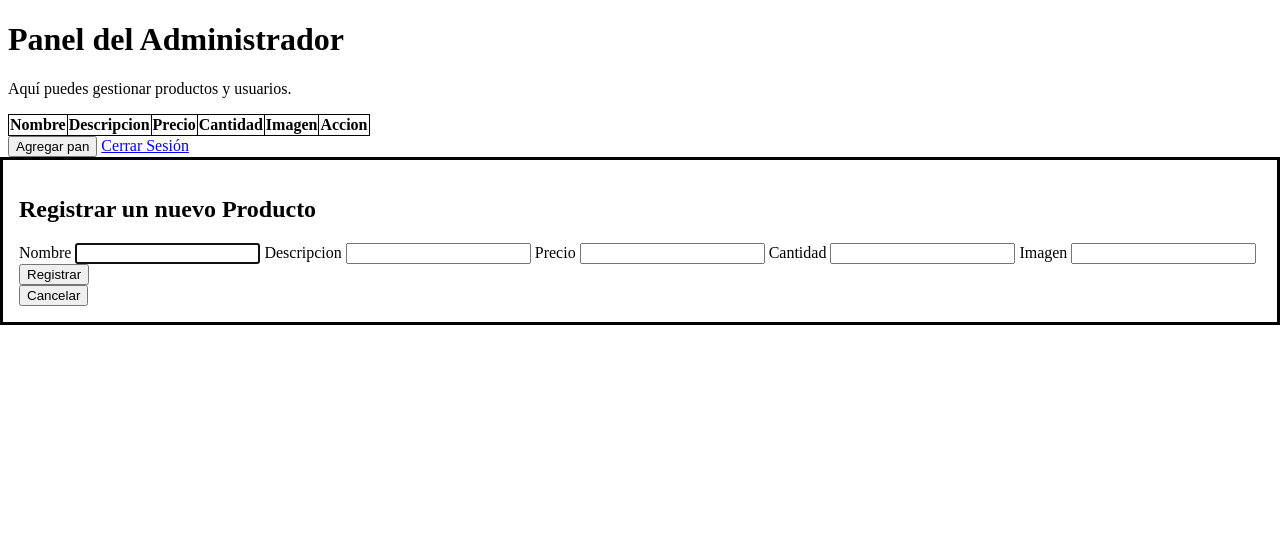
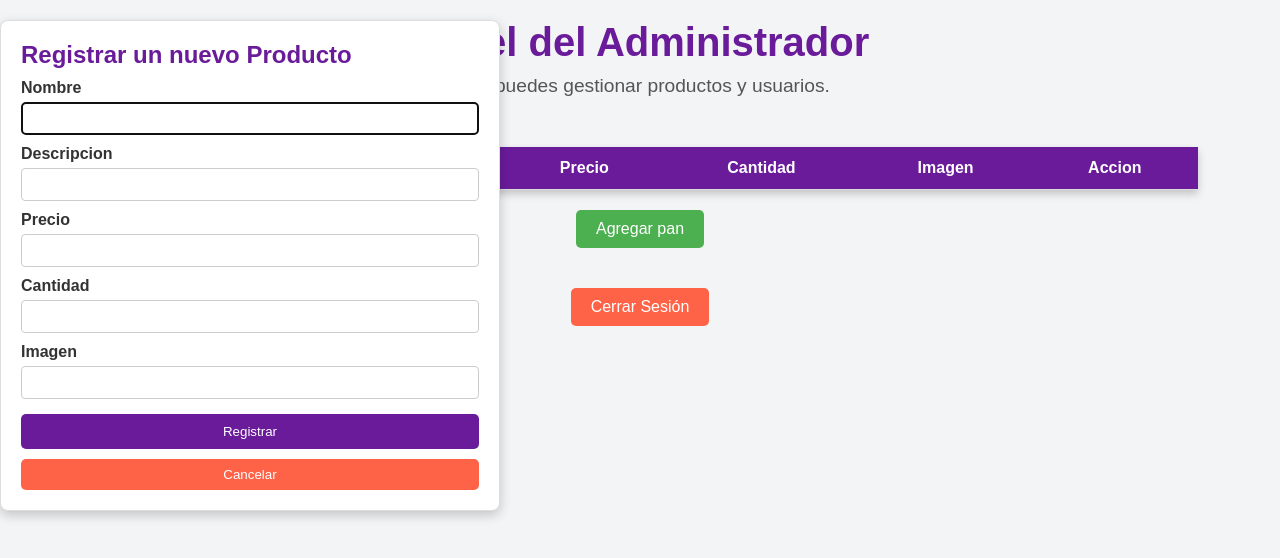
Before and after one commit to MemoInsanito123/desesperanza, a website: page public/admin.html in a window 1280 px wide. Both pictures are taken after a click on the button "Agregar pan". Drawn offline with Linux system fonts and the light colour scheme; no server answers.

Commit message:
version0.3

```diff
--- a/public/admin.html
+++ b/public/admin.html
@@ -5,7 +5,7 @@
         <meta name="viewport" content="width=device-width, initial-scale=1.0">
         <title>Panel del Administrador</title>
 
-        <link rel="stylesheet" href="./styles/productsStyles.css">
+        <link rel="stylesheet" href="./styles/admin.css">
     </head>
     <body>
 
--- /dev/null
+++ b/public/styles/admin.css
@@ -0,0 +1,177 @@
+/* Estilos Generales */
+* {
+    margin: 0;
+    padding: 0;
+    box-sizing: border-box;
+    font-family: Arial, sans-serif;
+}
+
+img{
+    height: 100px;
+    width: 100px;
+}
+
+body {
+    background-color: #f3f4f6;
+    color: #333;
+    display: flex;
+    flex-direction: column;
+    align-items: center;
+    padding: 20px;
+}
+
+/* Encabezado */
+h1 {
+    font-size: 2.5em;
+    color: #6a1b9a;
+    margin-bottom: 10px;
+    text-align: center;
+}
+
+p {
+    font-size: 1.2em;
+    color: #555;
+    margin-bottom: 30px;
+    text-align: center;
+}
+
+/* Tabla de Productos */
+#table_pan {
+    width: 90%;
+    border-collapse: collapse;
+    margin: 20px 0;
+    font-size: 1em;
+    box-shadow: 0px 4px 8px rgba(0, 0, 0, 0.2);
+}
+
+#table_pan thead {
+    background-color: #6a1b9a;
+    color: #fff;
+}
+
+#table_pan th, #table_pan td {
+    padding: 12px 15px;
+    text-align: center;
+    border-bottom: 1px solid #ddd;
+}
+
+#table_pan tr:nth-child(even) {
+    background-color: #f2f2f2;
+}
+
+#table_pan tr:hover {
+    background-color: #e0c3fc;
+}
+
+/* Botón Agregar Pan */
+#add_pan {
+    padding: 10px 20px;
+    background-color: #4caf50;
+    color: #fff;
+    font-size: 1em;
+    border: none;
+    border-radius: 5px;
+    cursor: pointer;
+    transition: background-color 0.3s ease;
+    margin-bottom: 20px;
+}
+
+#add_pan:hover {
+    background-color: #43a047;
+}
+
+/* Enlace Cerrar Sesión */
+a {
+    display: inline-block;
+    margin-top: 20px;
+    padding: 10px 20px;
+    background-color: #ff6347;
+    color: #fff;
+    text-decoration: none;
+    border-radius: 5px;
+    transition: background-color 0.3s ease;
+}
+
+a:hover {
+    background-color: #e5533a;
+}
+
+/* Estilos para los Diálogos (Modal) */
+dialog {
+    width: 90%;
+    max-width: 500px;
+    padding: 20px;
+    border: 1px solid #ddd;
+    border-radius: 8px;
+    box-shadow: 0px 4px 12px rgba(0, 0, 0, 0.2);
+}
+
+dialog h2 {
+    font-size: 1.5em;
+    color: #6a1b9a;
+    margin-bottom: 10px;
+}
+
+dialog form label {
+    display: block;
+    font-weight: bold;
+    margin-top: 10px;
+    color: #333;
+}
+
+dialog form input[type="text"],
+dialog form input[type="number"],
+dialog form input[type="url"] {
+    width: 100%;
+    padding: 8px;
+    margin-top: 5px;
+    border: 1px solid #ccc;
+    border-radius: 4px;
+}
+
+dialog form button[type="submit"] {
+    margin-top: 15px;
+    padding: 10px;
+    background-color: #6a1b9a;
+    color: #fff;
+    border: none;
+    border-radius: 5px;
+    cursor: pointer;
+    width: 100%;
+    transition: background-color 0.3s ease;
+}
+
+dialog form button[type="submit"]:hover {
+    background-color: #5a148d;
+}
+
+/* Botones de Cancelar en los diálogos */
+dialog button#cancelar_dialog0,
+dialog button#cancelar_dialog,
+dialog button#cancelar_dialog1 {
+    padding: 8px;
+    margin-top: 10px;
+    background-color: #ff6347;
+    color: #fff;
+    border: none;
+    border-radius: 5px;
+    cursor: pointer;
+    transition: background-color 0.3s ease;
+    width: 100%;
+}
+
+dialog button#cancelar_dialog0:hover,
+dialog button#cancelar_dialog:hover,
+dialog button#cancelar_dialog1:hover {
+    background-color: #e5533a;
+}
+
+/* Animaciones */
+h1 {
+    animation: slideIn 1s ease forwards;
+}
+
+@keyframes slideIn {
+    0% { transform: translateY(-50px); opacity: 0; }
+    100% { transform: translateY(0); opacity: 1; }
+}
--- /dev/null
+++ b/public/styles/index.css
@@ -0,0 +1,90 @@
+/* Estilos Generales */
+* {
+    margin: 0;
+    padding: 0;
+    box-sizing: border-box;
+    font-family: Arial, sans-serif;
+}
+
+img{
+    height: 100px;
+    width: 100px;
+}
+
+body {
+    background-color: #f3f4f6;
+    color: #333;
+    display: flex;
+    flex-direction: column;
+    align-items: center;
+    padding: 20px;
+}
+
+/* Encabezado */
+h1 {
+    font-size: 2.5em;
+    color: #8b4513;
+    margin-bottom: 10px;
+    text-align: center;
+}
+
+p {
+    font-size: 1.2em;
+    color: #555;
+    margin-bottom: 30px;
+    text-align: center;
+}
+
+/* Tabla de Productos */
+#productosTable {
+    width: 80%;
+    border-collapse: collapse;
+    margin: 20px 0;
+    font-size: 1em;
+    box-shadow: 0px 4px 8px rgba(0, 0, 0, 0.2);
+}
+
+#productosTable thead {
+    background-color: #8b4513;
+    color: #fff;
+}
+
+#productosTable th, #productosTable td {
+    padding: 12px 15px;
+    text-align: center;
+    border-bottom: 1px solid #ddd;
+}
+
+#productosTable tr:nth-child(even) {
+    background-color: #f2f2f2;
+}
+
+#productosTable tr:hover {
+    background-color: #f1e7d3;
+}
+
+/* Botón de Cerrar Sesión */
+a {
+    display: inline-block;
+    margin-top: 20px;
+    padding: 10px 20px;
+    background-color: #ff6347;
+    color: #fff;
+    text-decoration: none;
+    border-radius: 5px;
+    transition: background-color 0.3s ease;
+}
+
+a:hover {
+    background-color: #e5533a;
+}
+
+/* Animaciones */
+h1 {
+    animation: slideIn 1s ease forwards;
+}
+
+@keyframes slideIn {
+    0% { transform: translateY(-50px); opacity: 0; }
+    100% { transform: translateY(0); opacity: 1; }
+}
--- a/public/styles/productsStyles.css
+++ /dev/null
@@ -1,15 +0,0 @@
-table{
-    border: 1px solid black;
-    border-collapse: collapse;
-}
-tr{
-    border: 1px solid black;
-}
-th{
-    border: 1px solid black;
-}
-
-img{
-    height: 100px;
-    width: 100px;
-}
```
Also changed, not shown: public/index.html (+1 -1 lines), public/login.html (+3 -0 lines), public/register.html (+1 -0 lines).
